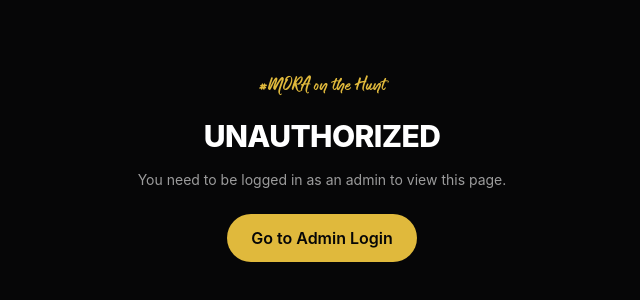
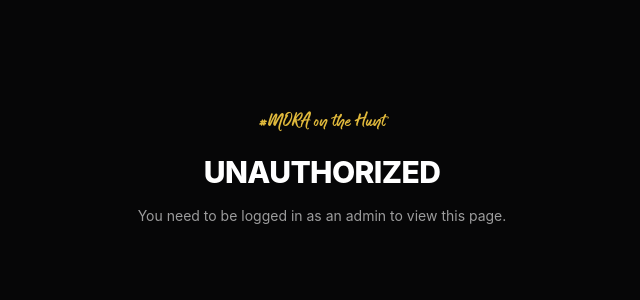
Before and after one commit to Govindu-Bandara/mora-on-the-hunt, a React (Vite) app in the folder frontend/: page /admin/unauthorized in a window 1280 px wide. Shown: the part 232-532 px from the top of the page, without its empty margins (318-958 px from the left). Built offline with nearby package versions, Linux system fonts and the light colour scheme; no server answers.

Commit message:
Remove the login button from the Unauthorized page

```diff
--- a/frontend/src/pages/admin/UnauthorizedPage.jsx
+++ b/frontend/src/pages/admin/UnauthorizedPage.jsx
@@ -1,5 +1,3 @@
-import { Link } from 'react-router-dom';
-
 export function UnauthorizedPage() {
   return (
     <div className="flex min-h-screen flex-col items-center justify-center gap-4 bg-mora-black px-6 text-center">
@@ -8,12 +6,6 @@ export function UnauthorizedPage() {
       <p className="max-w-sm text-sm text-mora-white/60">
         You need to be logged in as an admin to view this page.
       </p>
-      <Link
-        to="/admin/login"
-        className="mt-2 inline-flex items-center justify-center rounded-full bg-mora-gold px-6 py-3 font-semibold text-mora-black hover:bg-yellow-400 transition-colors"
-      >
-        Go to Admin Login
-      </Link>
     </div>
   );
 }
```
